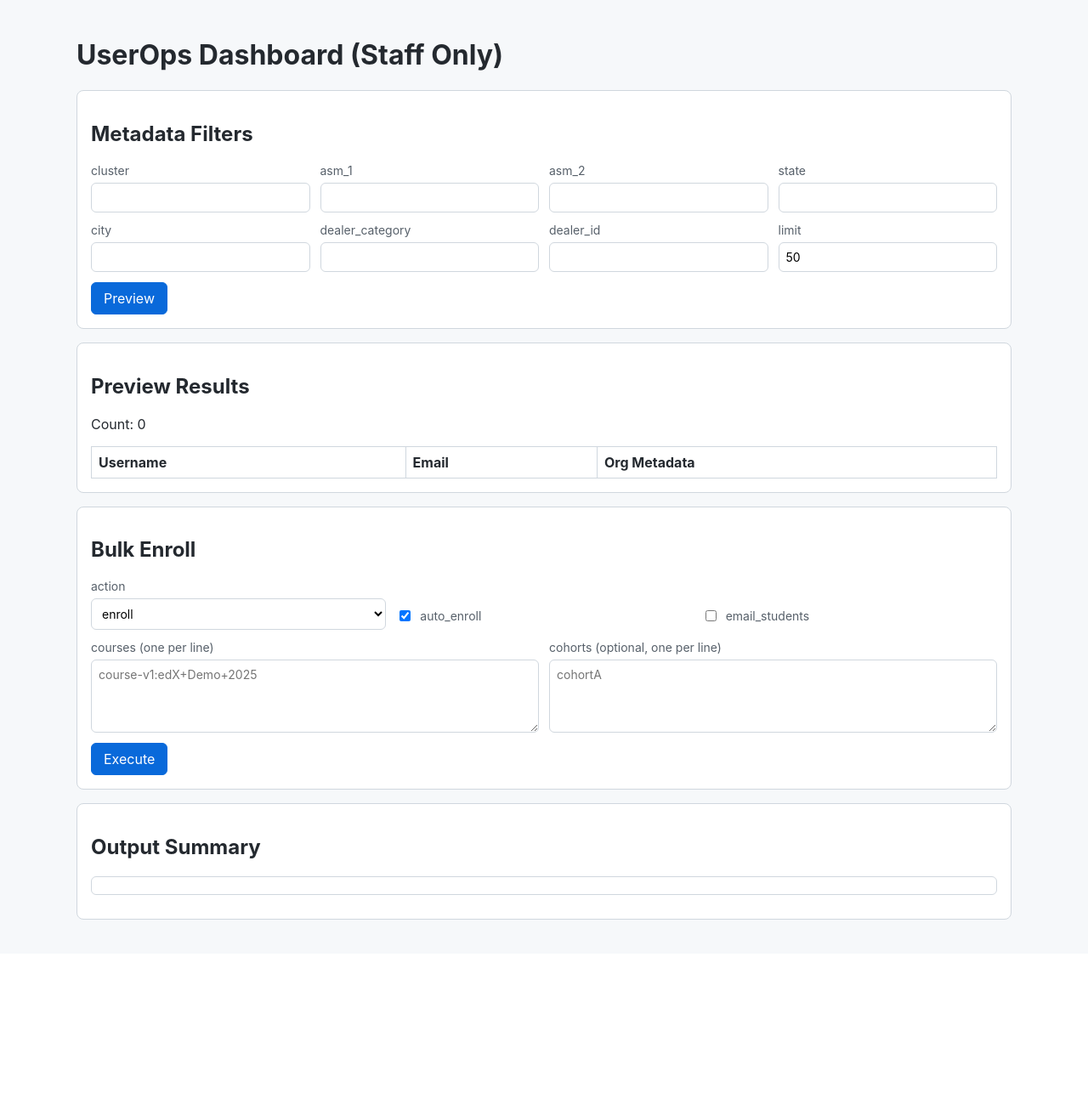
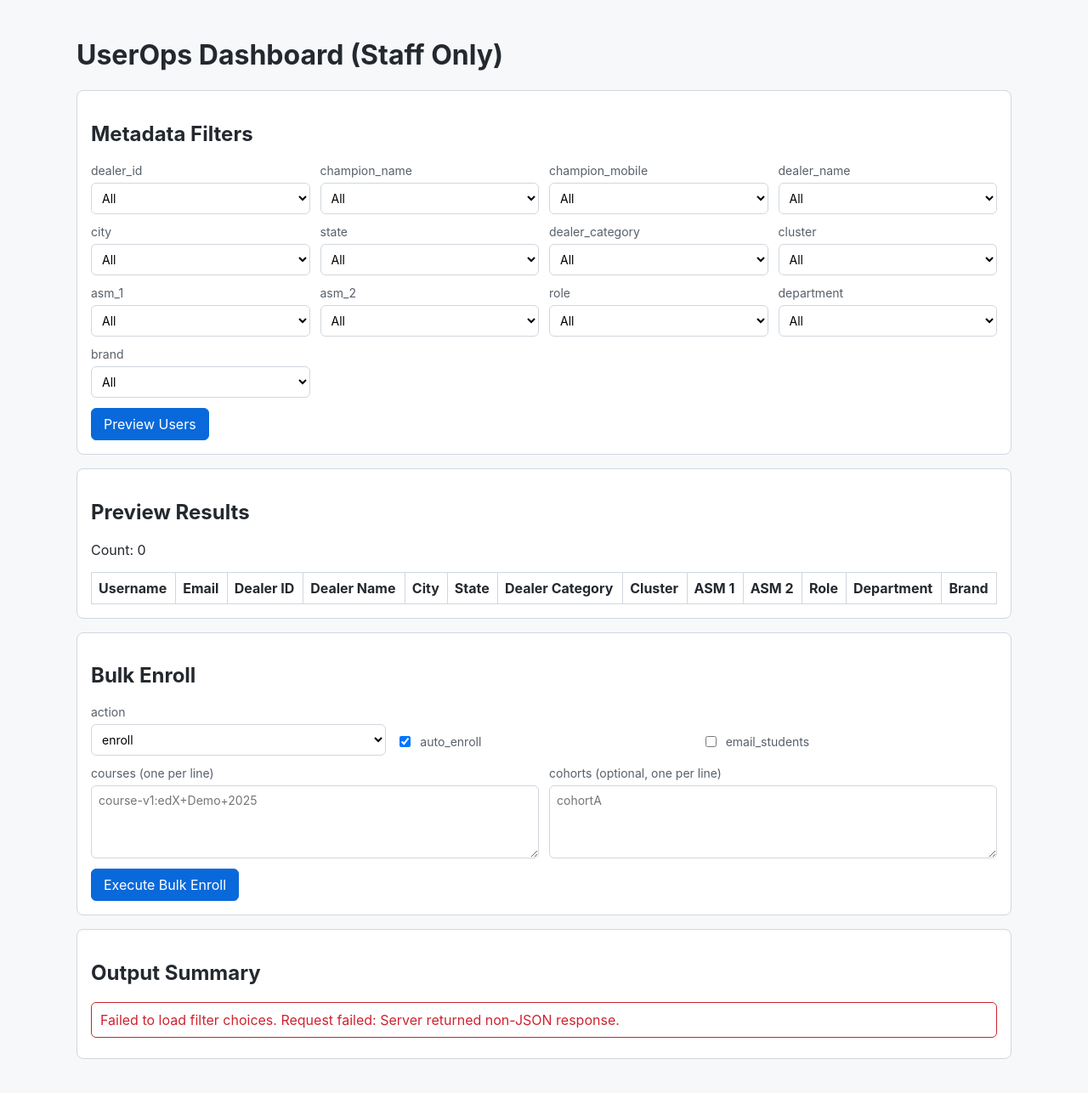
Before and after one commit to ac-2025-sep/lms-batch-enrollment, a Django app: template userops/templates/userops/dashboard.html in a window 1280 px wide. Shown: the whole page at 85% size. Before the commit the page ends 1082 px from the top, so only its background shows below. Run offline with Django 3.2, Linux system fonts and the light colour scheme; the template is opened without the code that fills it, so the values that code supplies are empty.

Commit message:
Enhance userops metadata filters and preview/bulk UI

```diff
--- a/userops/api/serializers.py
+++ b/userops/api/serializers.py
@@ -3,7 +3,6 @@
 
 class PreviewRequestSerializer(serializers.Serializer):
     filters = serializers.DictField(child=serializers.CharField(allow_blank=False), required=True)
-    limit = serializers.IntegerField(required=False, min_value=1, max_value=500, default=50)
 
 
 class BulkEnrollByMetadataSerializer(serializers.Serializer):
--- a/userops/static/userops/dashboard.css
+++ b/userops/static/userops/dashboard.css
@@ -26,6 +26,7 @@
   border-radius: 8px;
   padding: 16px;
   margin-bottom: 16px;
+  overflow: hidden;
 }
 
 .grid {
@@ -80,6 +81,11 @@
   cursor: wait;
 }
 
+.table-wrap {
+  overflow-x: auto;
+  width: 100%;
+}
+
 table {
   width: 100%;
   border-collapse: collapse;
@@ -91,6 +97,12 @@
   padding: 8px;
   text-align: left;
   vertical-align: top;
+}
+
+td.meta {
+  white-space: normal;
+  word-break: break-word;
+  max-width: 700px;
 }
 
 code,
--- a/userops/static/userops/dashboard.js
+++ b/userops/static/userops/dashboard.js
@@ -1,12 +1,34 @@
 (function () {
   const FILTER_KEYS = [
+    "dealer_id",
+    "champion_name",
+    "champion_mobile",
+    "dealer_name",
+    "city",
+    "state",
+    "dealer_category",
     "cluster",
     "asm_1",
     "asm_2",
+    "role",
+    "department",
+    "brand",
+  ];
+
+  const PREVIEW_COLUMNS = [
+    "username",
+    "email",
+    "dealer_id",
+    "dealer_name",
+    "city",
     "state",
-    "city",
     "dealer_category",
-    "dealer_id",
+    "cluster",
+    "asm_1",
+    "asm_2",
+    "role",
+    "department",
+    "brand",
   ];
 
   function getCookie(name) {
@@ -51,13 +73,47 @@
 
     for (const user of sample || []) {
       const row = document.createElement("tr");
-      row.innerHTML = `
-        <td>${user.username || ""}</td>
-        <td>${user.email || ""}</td>
-        <td><code>${JSON.stringify(user.org || {})}</code></td>
-      `;
+      row.innerHTML = PREVIEW_COLUMNS.map((column) => `<td class="meta">${user[column] || ""}</td>`).join("");
       body.appendChild(row);
     }
+  }
+
+  function populateFilterChoices(choices) {
+    for (const key of FILTER_KEYS) {
+      const select = document.getElementById(`filter-${key}`);
+      if (!select) {
+        continue;
+      }
+      select.innerHTML = '<option value="">All</option>';
+      const values = Array.isArray(choices[key]) ? choices[key] : [];
+      for (const value of values) {
+        const option = document.createElement("option");
+        option.value = value;
+        option.textContent = value;
+        select.appendChild(option);
+      }
+    }
+  }
+
+  async function getJSON(url) {
+    const response = await fetch(url, {
+      method: "GET",
+      credentials: "same-origin",
+    });
+
+    let data;
+    try {
+      data = await response.json();
+    } catch (error) {
+      data = { detail: "Server returned non-JSON response." };
+    }
+
+    if (!response.ok) {
+      const detail = data.detail || JSON.stringify(data);
+      throw { status: response.status, detail };
+    }
+
+    return data;
   }
 
   async function postJSON(url, payload) {
@@ -99,10 +155,17 @@
     return "Unexpected error while processing request.";
   }
 
+  async function loadMetadataChoices() {
+    try {
+      const result = await getJSON("/api/userops/v1/metadata/choices");
+      populateFilterChoices(result.choices || {});
+    } catch (error) {
+      setStatus(`Failed to load filter choices. ${formatError(error)}`, "error");
+    }
+  }
+
   async function handlePreview() {
     const previewBtn = document.getElementById("preview-btn");
-    const limitRaw = document.getElementById("preview-limit").value;
-    const limit = parseInt(limitRaw, 10) || 50;
 
     previewBtn.disabled = true;
     setStatus("Loading preview...", "info");
@@ -110,11 +173,9 @@
     try {
       const result = await postJSON("/api/userops/v1/users/preview", {
         filters: collectFilters(),
-        limit,
       });
       document.getElementById("preview-count").textContent = `Count: ${result.count || 0}`;
       renderPreviewRows(result.sample || []);
-      document.getElementById("output-json").textContent = "";
       setStatus("Preview loaded successfully.", "success");
     } catch (error) {
       setStatus(formatError(error), "error");
@@ -159,16 +220,15 @@
       ].join(" | ");
 
       setStatus(summary, "success");
-      document.getElementById("output-json").textContent = JSON.stringify(result.upstream_body, null, 2);
     } catch (error) {
       setStatus(formatError(error), "error");
-      document.getElementById("output-json").textContent = "";
     } finally {
       executeBtn.disabled = false;
     }
   }
 
   document.addEventListener("DOMContentLoaded", function () {
+    loadMetadataChoices();
     document.getElementById("preview-btn").addEventListener("click", handlePreview);
     document.getElementById("execute-btn").addEventListener("click", handleExecute);
   });
--- a/userops/templates/userops/dashboard.html
+++ b/userops/templates/userops/dashboard.html
@@ -15,31 +15,48 @@
     <section class="card">
       <h2>Metadata Filters</h2>
       <div class="grid">
-        <label>cluster <input type="text" id="filter-cluster"></label>
-        <label>asm_1 <input type="text" id="filter-asm_1"></label>
-        <label>asm_2 <input type="text" id="filter-asm_2"></label>
-        <label>state <input type="text" id="filter-state"></label>
-        <label>city <input type="text" id="filter-city"></label>
-        <label>dealer_category <input type="text" id="filter-dealer_category"></label>
-        <label>dealer_id <input type="text" id="filter-dealer_id"></label>
-        <label>limit <input type="number" id="preview-limit" value="50" min="1"></label>
+        <label>dealer_id <select id="filter-dealer_id"><option value="">All</option></select></label>
+        <label>champion_name <select id="filter-champion_name"><option value="">All</option></select></label>
+        <label>champion_mobile <select id="filter-champion_mobile"><option value="">All</option></select></label>
+        <label>dealer_name <select id="filter-dealer_name"><option value="">All</option></select></label>
+        <label>city <select id="filter-city"><option value="">All</option></select></label>
+        <label>state <select id="filter-state"><option value="">All</option></select></label>
+        <label>dealer_category <select id="filter-dealer_category"><option value="">All</option></select></label>
+        <label>cluster <select id="filter-cluster"><option value="">All</option></select></label>
+        <label>asm_1 <select id="filter-asm_1"><option value="">All</option></select></label>
+        <label>asm_2 <select id="filter-asm_2"><option value="">All</option></select></label>
+        <label>role <select id="filter-role"><option value="">All</option></select></label>
+        <label>department <select id="filter-department"><option value="">All</option></select></label>
+        <label>brand <select id="filter-brand"><option value="">All</option></select></label>
       </div>
-      <button id="preview-btn" type="button">Preview</button>
+      <button id="preview-btn" type="button">Preview Users</button>
     </section>
 
     <section class="card">
       <h2>Preview Results</h2>
       <p id="preview-count">Count: 0</p>
+      <div class="table-wrap">
         <table id="preview-table">
           <thead>
             <tr>
               <th>Username</th>
               <th>Email</th>
-            <th>Org Metadata</th>
+              <th>Dealer ID</th>
+              <th>Dealer Name</th>
+              <th>City</th>
+              <th>State</th>
+              <th>Dealer Category</th>
+              <th>Cluster</th>
+              <th>ASM 1</th>
+              <th>ASM 2</th>
+              <th>Role</th>
+              <th>Department</th>
+              <th>Brand</th>
             </tr>
           </thead>
           <tbody></tbody>
         </table>
+      </div>
     </section>
 
     <section class="card">
@@ -64,13 +81,12 @@
         </label>
       </div>
 
-      <button id="execute-btn" type="button">Execute</button>
+      <button id="execute-btn" type="button">Execute Bulk Enroll</button>
     </section>
 
     <section class="card">
       <h2>Output Summary</h2>
       <div id="status-box" class="status"></div>
-      <pre id="output-json"></pre>
     </section>
   </main>
 </body>
--- a/userops/urls_api.py
+++ b/userops/urls_api.py
@@ -1,8 +1,10 @@
 from django.urls import path
 
 from .api.views import BulkEnrollByMetadataView, UserPreviewByMetadataView
+from .api.views_metadata import MetadataChoicesView
 
 urlpatterns = [
     path("users/preview", UserPreviewByMetadataView.as_view(), name="users-preview"),
     path("bulk-enroll/by-metadata", BulkEnrollByMetadataView.as_view(), name="bulk-enroll"),
+    path("metadata/choices", MetadataChoicesView.as_view(), name="metadata-choices"),
 ]
```
Also changed, not shown: userops/api/views.py (+4 -4 lines), userops/api/views_metadata.py (added, +37 -0 lines), userops/services/meta_filter.py (+17 -0 lines). Lines whose indentation alone changed are shown as unchanged.
